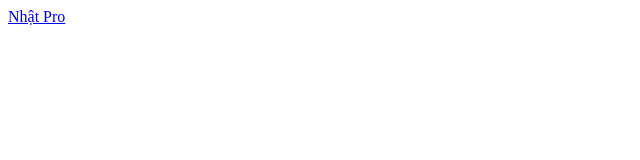
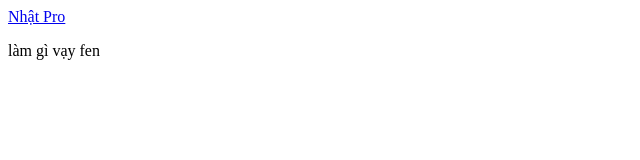
Before and after one commit to nhaklamweb/trial, a plain HTML site: page index.html in a window 1280 px wide. Shown: the full height of the page, 0-640 px from the left. Drawn offline with Linux system fonts and the light colour scheme.

Commit message:
Update index.html nè
nhật bá giioof

```diff
--- a/index.html
+++ b/index.html
@@ -1 +1,2 @@
 <a href="#">Nhật Pro</a>
+<p>làm gì vạy fen</p>
```
